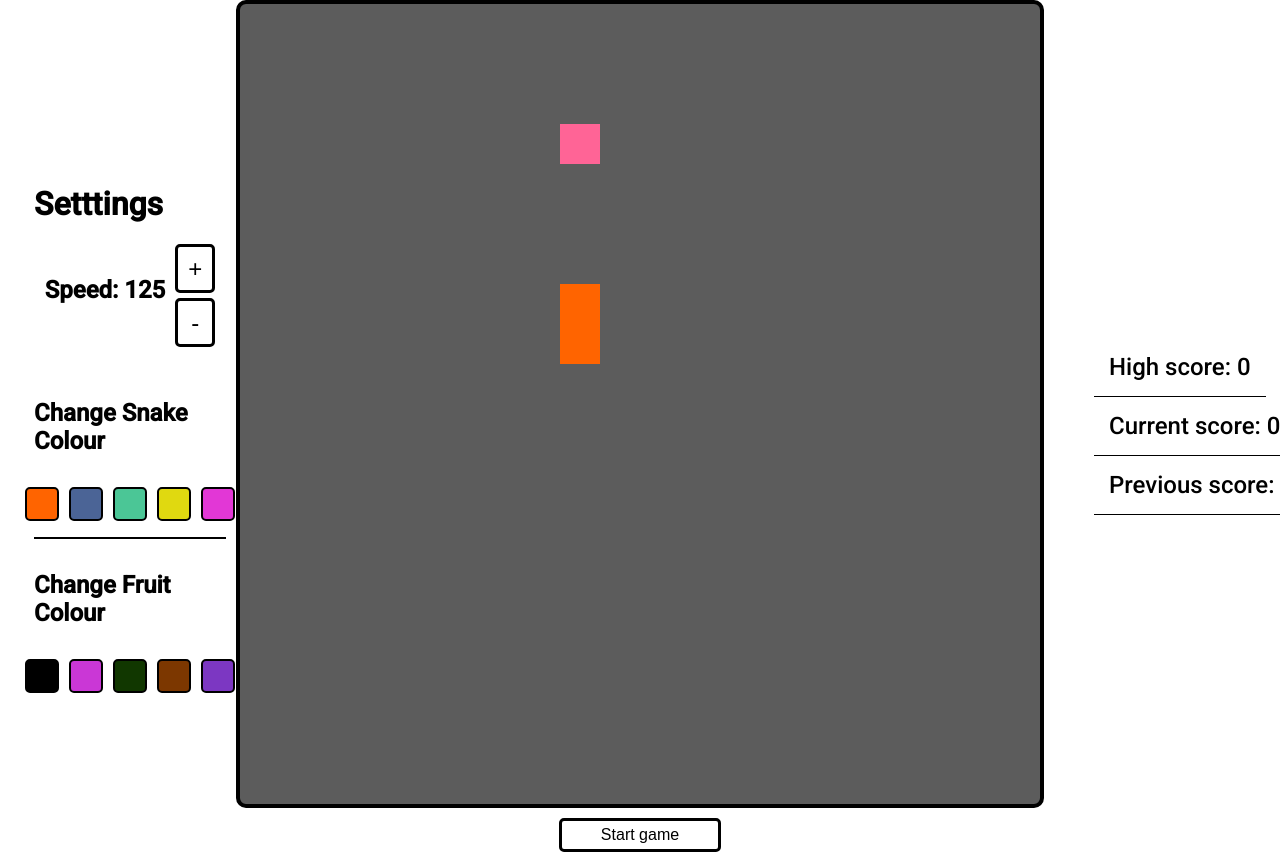
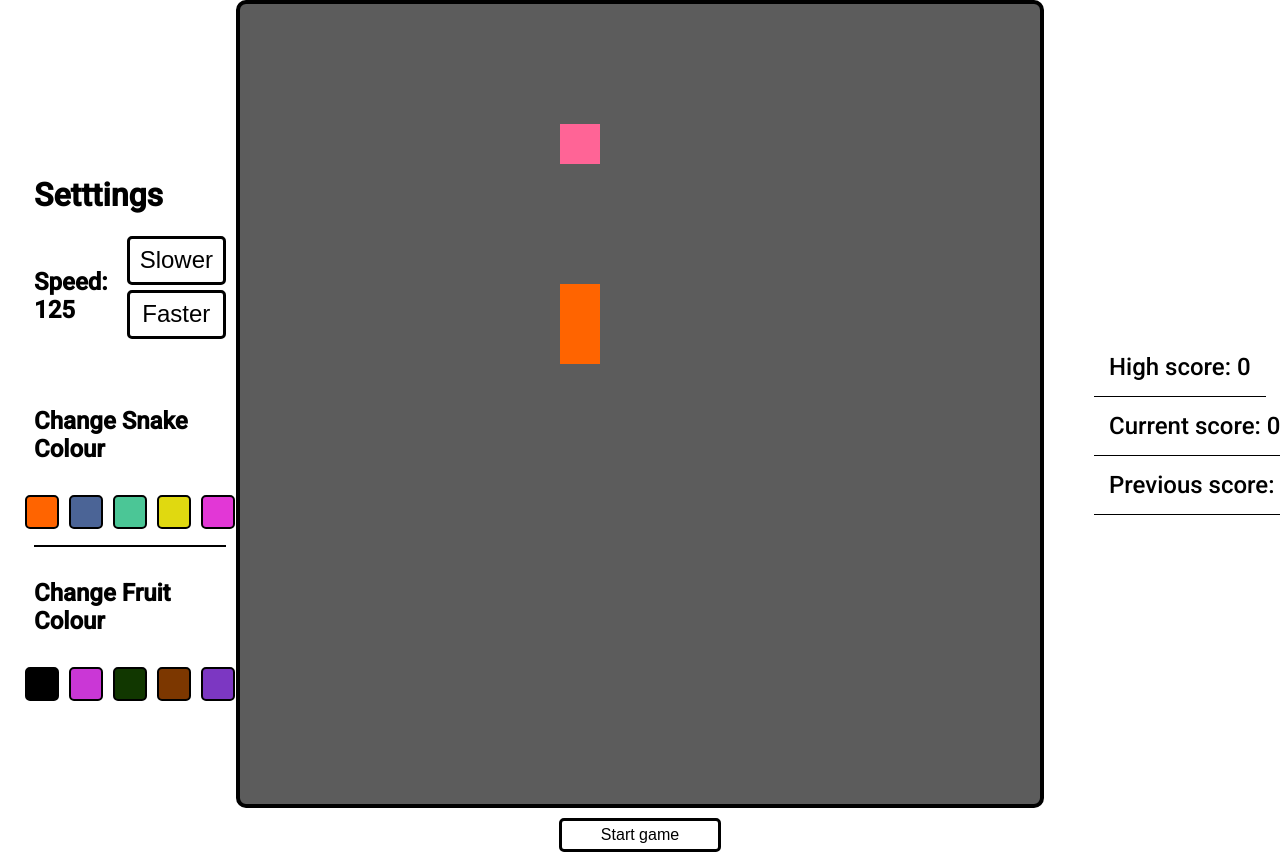
Before and after one commit to taine-rasmussen/Snaaaaake, a React (Create React App) app: page / in a window 1280 px wide. Shown: the top 852 px of the page. Built offline with nearby package versions, Linux system fonts and the light colour scheme.

Commit message:
better speed controls

```diff
--- a/src/Settings/Settings.js
+++ b/src/Settings/Settings.js
@@ -29,8 +29,8 @@ const Settings = (props) => {
         <div className='speed_container'>
             <h4>Speed: {newSpeed ? newSpeed : 125}</h4>
             <div className='speed_controls'>
-              <button onClick={increaseSpeed}>+</button>
-              <button onClick={decreaseSpeed}>-</button>
+              <button onClick={increaseSpeed}>Slower</button>
+              <button onClick={decreaseSpeed}>Faster</button>
             </div>
         </div>
         <div
```
